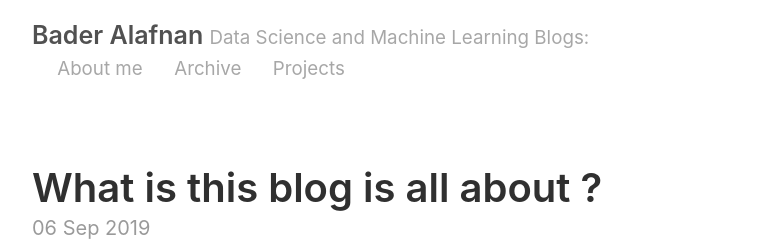
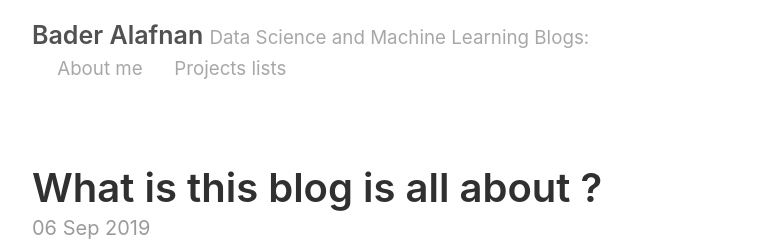
Before and after one commit to alafnan/alafnan.github.io, a Jekyll site: the page built from index.html, in a window 1280 px wide. Shown: the top 250 px of the page, without its empty margins (258-1021 px from the left). Built offline with Jekyll 4.4.1, drawn with Linux system fonts in a browser that asks for light colours; the list of posts is cut into pages by our own code.

Commit message:
Update _config.yml

```diff
--- a/_config.yml
+++ b/_config.yml
@@ -34,5 +34,4 @@ gems:
 # Page List
 pages_list:
   About me: '/about me'
-  Archive: '/archive'
-  Projects: '/projects'
+  Projects lists: '/archive'
```
